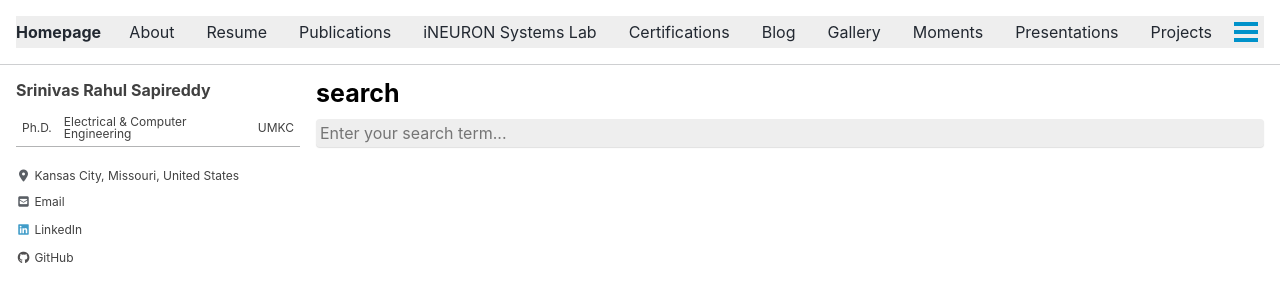
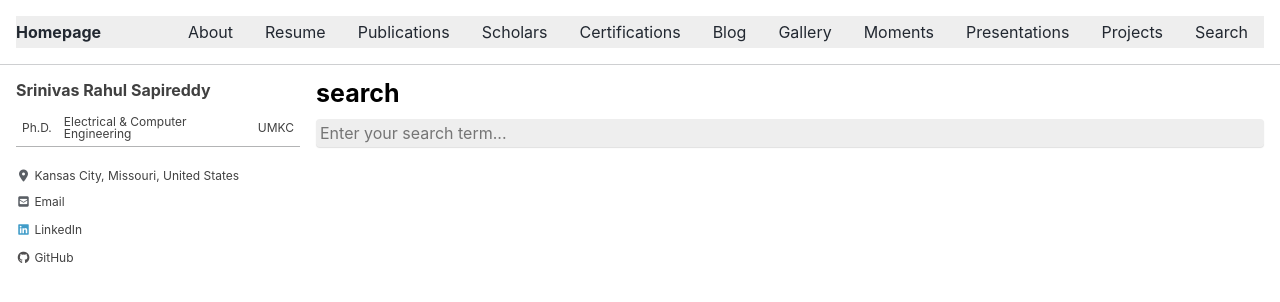
Before and after one commit to srsapireddy/srsapireddy.github.io, a Jekyll site: the page built from _pages/search.md, in a window 1280 px wide and 900 px high. Shown: the top 302 px of the window. Built offline with Jekyll 4.4.1, drawn with Linux system fonts in a browser that asks for light colours; cached includes are drawn as plain includes; nearby versions of some CDN libraries.

Commit message:
Update navigation.yml

```diff
--- a/_data/navigation.yml
+++ b/_data/navigation.yml
@@ -6,7 +6,7 @@
     url: /resume/
   - title: "Publications"
     url: /publications/
-  - title: "iNEURON Systems Lab"
+  - title: "Scholars"
     url: /scholars/
   - title: "Certifications"
     url: /certifications/
```
